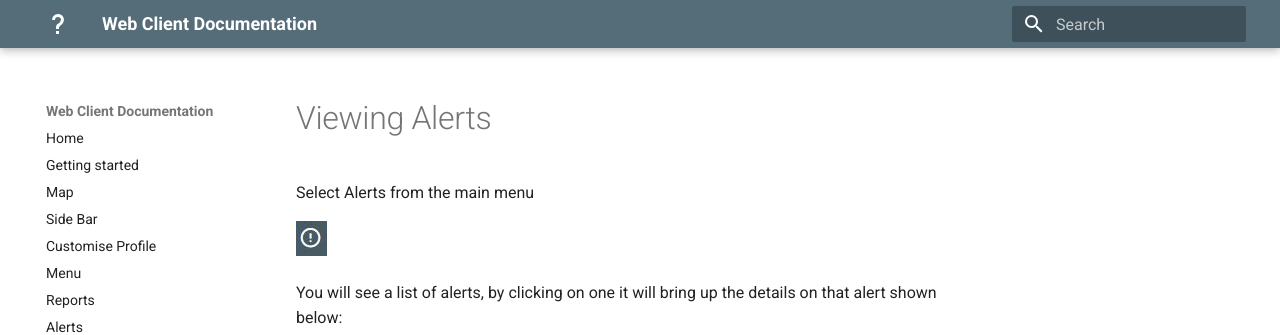
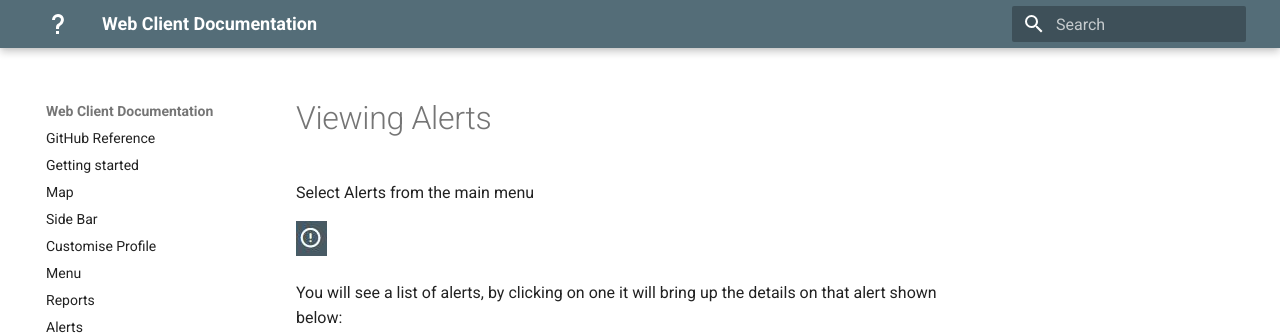
Before and after one commit to fonixtelematics/user-manual, an MkDocs documentation site: the page built from docs/viewing-alerts.md, in a window 1280 px wide. Shown: the top 335 px of the page. Built offline with MkDocs 1.6.1 and Material for MkDocs 9.7.7, drawn with Linux system fonts in a browser that asks for light colours.

Commit message:
Update mkdocs.yml

```diff
--- a/mkdocs.yml
+++ b/mkdocs.yml
@@ -1,7 +1,7 @@
 # project information
 site_name: Web Client Documentation
 nav:
-  - Home: index.md
+  - GitHub Reference: index.md
   - Getting started: getting-started.md
   - Map: map.md
   - Side Bar: side-bar.md
```
